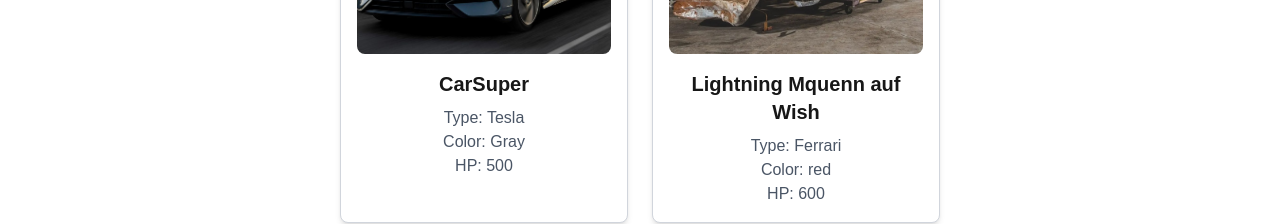
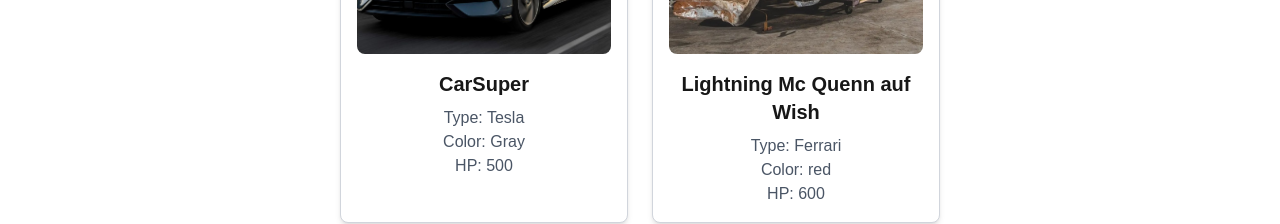
Before and after one commit to gabrieldrissner/React5cWI, a Next.js app in the folder 5cwi_next_dem/: page /cars in a window 1280 px wide. Shown: the part 699-923 px from the top of the page. Built offline with nearby package versions, Linux system fonts and the light colour scheme.

Commit message:
added filter

```diff
--- a/5cwi_next_dem/src/app/cars/page.tsx
+++ b/5cwi_next_dem/src/app/cars/page.tsx
@@ -57,7 +57,7 @@ const cars: Car[] = [
         image: "/images/1.jpg",
     },
     {
-        name: "Lightning Mquenn auf Wish",
+        name: "Lightning Mc Quenn auf Wish",
         type: "Ferrari",
         color: "red",
         motor: {
```
